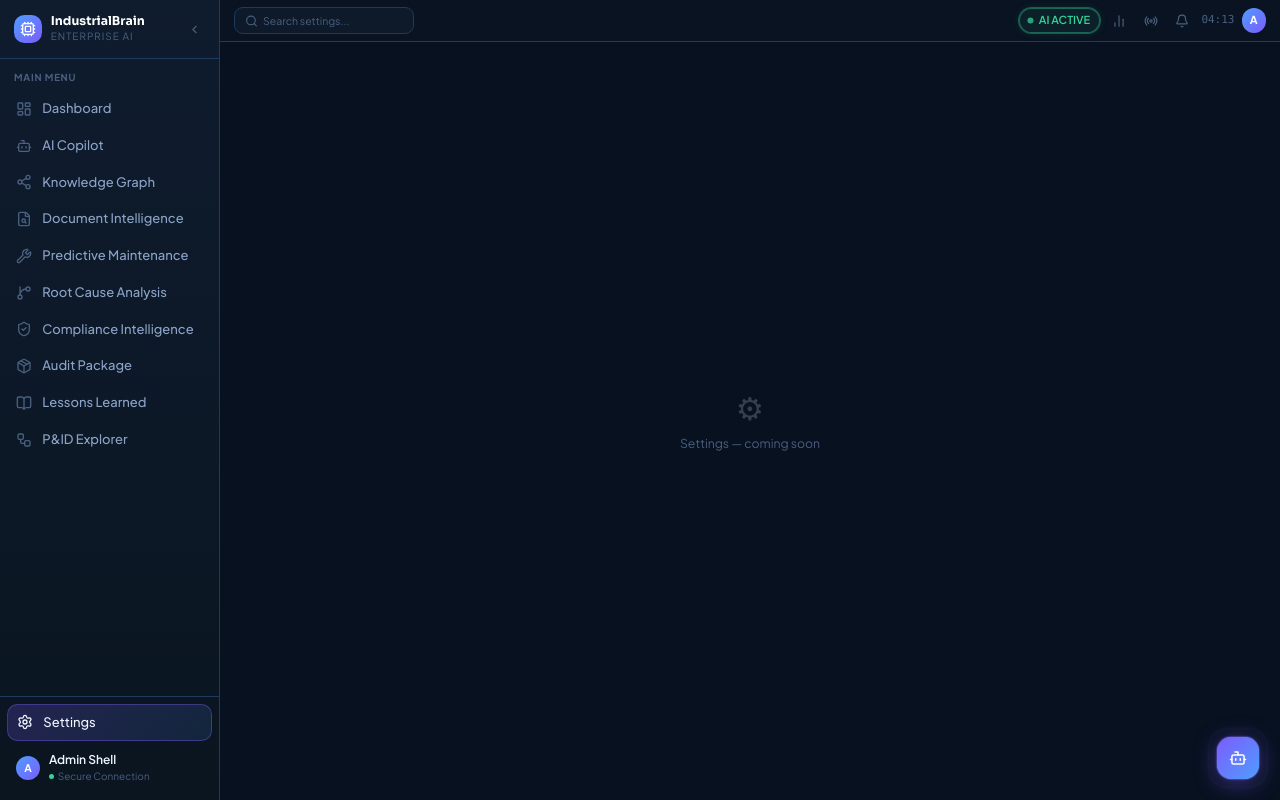
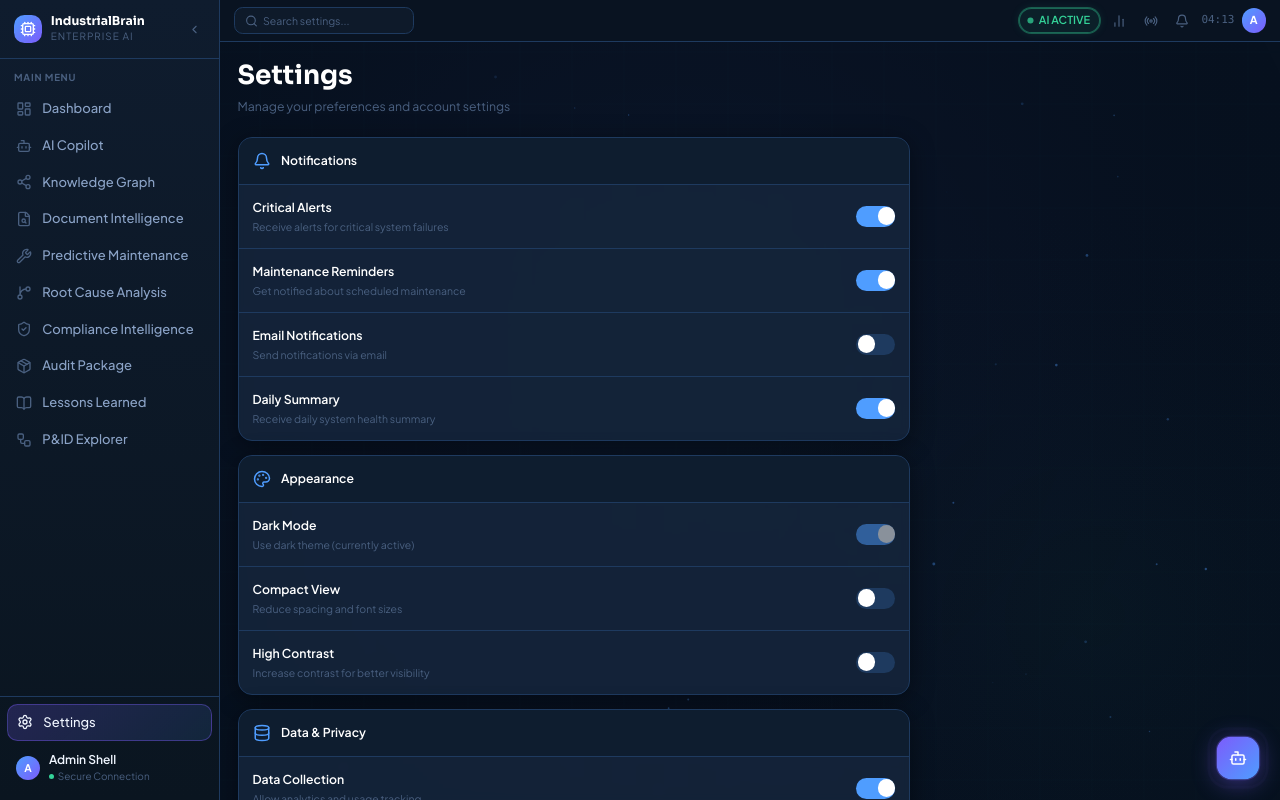
Before and after one commit to kavindra-e-m/Industry_Knowledge, a React (Vite) app in the folder frontend/: page /settings in a window 1280 px wide. Built offline with nearby package versions, Linux system fonts and the light colour scheme.

Commit message:
update setting page

```diff
--- a/frontend/src/pages/Settings.jsx
+++ b/frontend/src/pages/Settings.jsx
@@ -1,12 +1,178 @@
+import { useState } from "react";
+import { motion } from "framer-motion";
+import { Bell, Lock, Palette, Database, Users, LogOut, ChevronRight } from "lucide-react";
 import PageShell from "../components/shared/PageShell";
+
+const SETTINGS_SECTIONS = [
+  {
+    id: "notifications",
+    title: "Notifications",
+    icon: Bell,
+    settings: [
+      { label: "Critical Alerts", description: "Receive alerts for critical system failures", enabled: true },
+      { label: "Maintenance Reminders", description: "Get notified about scheduled maintenance", enabled: true },
+      { label: "Email Notifications", description: "Send notifications via email", enabled: false },
+      { label: "Daily Summary", description: "Receive daily system health summary", enabled: true },
+    ]
+  },
+  {
+    id: "appearance",
+    title: "Appearance",
+    icon: Palette,
+    settings: [
+      { label: "Dark Mode", description: "Use dark theme (currently active)", enabled: true, disabled: true },
+      { label: "Compact View", description: "Reduce spacing and font sizes", enabled: false },
+      { label: "High Contrast", description: "Increase contrast for better visibility", enabled: false },
+    ]
+  },
+  {
+    id: "data",
+    title: "Data & Privacy",
+    icon: Database,
+    settings: [
+      { label: "Data Collection", description: "Allow analytics and usage tracking", enabled: true },
+      { label: "Auto-backup", description: "Automatically backup settings and preferences", enabled: true },
+    ]
+  },
+  {
+    id: "security",
+    title: "Security",
+    icon: Lock,
+    settings: [
+      { label: "Two-Factor Authentication", description: "Add extra security to your account", enabled: false },
+      { label: "Session Timeout", description: "Auto-logout after 30 minutes of inactivity", enabled: true },
+    ]
+  },
+  {
+    id: "team",
+    title: "Team & Access",
+    icon: Users,
+    settings: [
+      { label: "Manage Team Members", description: "Add or remove team members", action: true },
+      { label: "Role Permissions", description: "Configure role-based access control", action: true },
+    ]
+  },
+];
+
+function ToggleSetting({ label, description, enabled, disabled, onChange }) {
+  return (
+    <div className="flex items-center justify-between p-4 border-b border-[#1E3A5F] last:border-b-0 hover:bg-[#0A1929]/50 transition-colors">
+      <div className="flex-1">
+        <p className="text-sm font-semibold text-white font-jakarta">{label}</p>
+        <p className="text-xs text-[#4A6080] mt-1">{description}</p>
+      </div>
+      <motion.button
+        onClick={onChange}
+        disabled={disabled}
+        className={`ml-4 relative w-11 h-6 rounded-full transition-colors ${
+          enabled ? "bg-[#4F9DFF]" : "bg-[#1E3A5F]"
+        } ${disabled ? "opacity-50 cursor-not-allowed" : "cursor-pointer"}`}
+        whileTap={{ scale: 0.95 }}
+      >
+        <motion.div
+          className="absolute top-0.5 left-0.5 w-5 h-5 bg-white rounded-full"
+          animate={{ x: enabled ? 20 : 0 }}
+          transition={{ duration: 0.2 }}
+        />
+      </motion.button>
+    </div>
+  );
+}
+
+function ActionSetting({ label, description }) {
+  return (
+    <motion.button
+      className="w-full flex items-center justify-between p-4 border-b border-[#1E3A5F] last:border-b-0 hover:bg-[#0A1929]/50 transition-colors text-left group"
+      whileHover={{ x: 2 }}
+    >
+      <div className="flex-1">
+        <p className="text-sm font-semibold text-white font-jakarta">{label}</p>
+        <p className="text-xs text-[#4A6080] mt-1">{description}</p>
+      </div>
+      <ChevronRight size={16} className="text-[#4A6080] group-hover:text-[#4F9DFF] transition-colors" />
+    </motion.button>
+  );
+}
+
+function SettingsSection({ section }) {
+  return (
+    <motion.div
+      className="ib-card overflow-hidden"
+      initial={{ opacity: 0, y: 10 }}
+      animate={{ opacity: 1, y: 0 }}
+      transition={{ duration: 0.3 }}
+    >
+      <div className="flex items-center gap-3 p-4 border-b border-[#1E3A5F] bg-[#0A1929]/50">
+        <section.icon size={18} className="text-[#4F9DFF]" />
+        <h3 className="text-sm font-semibold text-white font-jakarta">{section.title}</h3>
+      </div>
+      <div>
+        {section.settings.map((setting, idx) => (
+          setting.action ? (
+            <ActionSetting key={idx} label={setting.label} description={setting.description} />
+          ) : (
+            <ToggleSetting
+              key={idx}
+              label={setting.label}
+              description={setting.description}
+              enabled={setting.enabled}
+              disabled={setting.disabled}
+              onChange={() => {}}
+            />
+          )
+        ))}
+      </div>
+    </motion.div>
+  );
+}
 
 export default function Settings() {
   return (
     <PageShell topbarPlaceholder="Search settings...">
-      <div className="flex items-center justify-center h-full" style={{ background: "#07111F" }}>
-        <div className="text-center">
-          <p className="text-4xl mb-3 opacity-20">⚙</p>
-          <p className="text-[#4A6080] text-sm font-jakarta">Settings — coming soon</p>
+      <div className="p-5 space-y-4 min-h-full" style={{ background: "transparent" }}>
+        <div className="max-w-3xl">
+          <motion.div
+            initial={{ opacity: 0, y: -10 }}
+            animate={{ opacity: 1, y: 0 }}
+            transition={{ duration: 0.3 }}
+            className="mb-6"
+          >
+            <h1 className="text-3xl font-bold text-white font-sora mb-2">Settings</h1>
+            <p className="text-sm text-[#4A6080]">Manage your preferences and account settings</p>
+          </motion.div>
+
+          <div className="space-y-4">
+            {SETTINGS_SECTIONS.map((section, idx) => (
+              <motion.div
+                key={section.id}
+                initial={{ opacity: 0, y: 10 }}
+                animate={{ opacity: 1, y: 0 }}
+                transition={{ delay: idx * 0.08 }}
+              >
+                <SettingsSection section={section} />
+              </motion.div>
+            ))}
+
+            {/* Danger Zone */}
+            <motion.div
+              className="ib-card overflow-hidden mt-8"
+              initial={{ opacity: 0, y: 10 }}
+              animate={{ opacity: 1, y: 0 }}
+              transition={{ delay: SETTINGS_SECTIONS.length * 0.08 }}
+            >
+              <div className="flex items-center gap-3 p-4 border-b border-[#FF5C5C]/30 bg-[#FF5C5C]/5">
+                <LogOut size={18} className="text-[#FF5C5C]" />
+                <h3 className="text-sm font-semibold text-[#FF5C5C] font-jakarta">Danger Zone</h3>
+              </div>
+              <motion.button
+                className="w-full p-4 text-left hover:bg-[#FF5C5C]/5 transition-colors group"
+                whileHover={{ x: 2 }}
+              >
+                <p className="text-sm font-semibold text-[#FF5C5C] font-jakarta">Sign Out</p>
+                <p className="text-xs text-[#4A6080] mt-1">End your current session</p>
+              </motion.button>
+            </motion.div>
+          </div>
         </div>
       </div>
     </PageShell>
```
